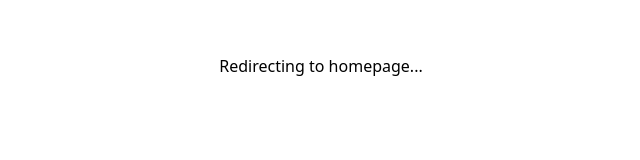
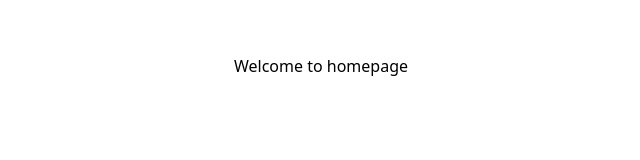
Before and after one commit to UncSeb108/feedacomrade, a Next.js app in the folder frontend/: page / in a window 1280 px wide. Before the commit this address had no page. Shown: the part 334-494 px from the top of the page, without its empty margins (319-959 px from the left). Built offline with nearby package versions, Linux system fonts and the light colour scheme.

Commit message:
Update page.js
fix: remove redirect from homepage

```diff
--- a/frontend/app/page.js
+++ b/frontend/app/page.js
@@ -1,18 +1,9 @@
 "use client";
 
-import { useEffect } from "react";
-import { useRouter } from "next/navigation";
-
 export default function HomePage() {
-  const router = useRouter();
-
-  useEffect(() => {
-    router.push("/home");
-  }, [router]);
-
   return (
     <main className="h-[100vh] flex items-center justify-center">
-      <p>Redirecting to homepage...</p>
+      <p>Welcome to homepage</p>
     </main>
   );
 }
```
